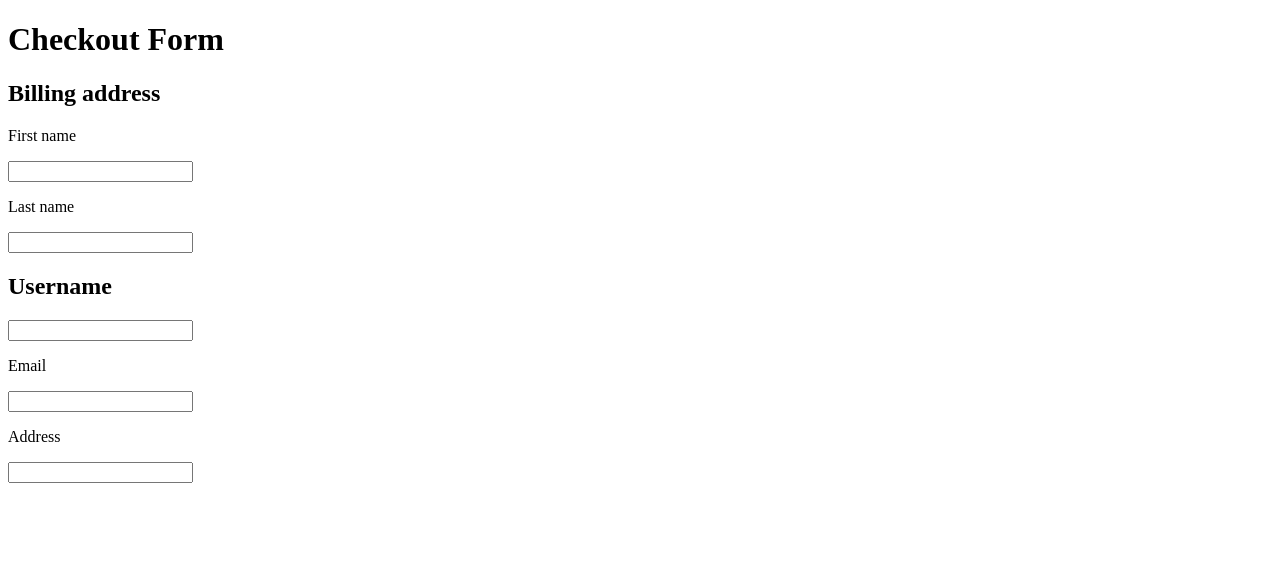
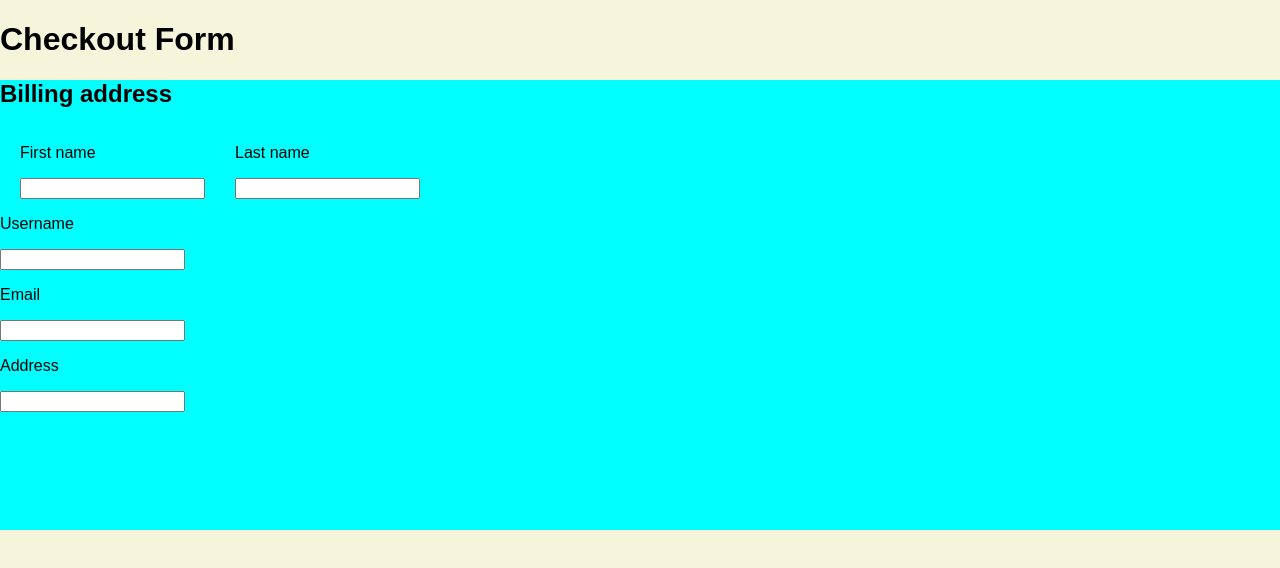
Before and after one commit to ChrisCodeX/Javascript-DOM-Manipulation, a plain HTML site: page src/index.html in a window 1280 px wide. Drawn offline with Linux system fonts and the light colour scheme.

Commit message:
style.css file created

```diff
--- a/src/index.html
+++ b/src/index.html
@@ -5,25 +5,26 @@
     <meta http-equiv="X-UA-Compatible" content="IE=edge">
     <meta name="viewport" content="width=device-width, initial-scale=1.0">
     <title>Document</title>
+    <link rel="stylesheet" href="style.css">
 </head>
 <body>
     <header>
         <h1>Checkout Form</h1>
     </header>
     <main>
-        <section>
-            <h2>Billing address</h2>
-            <div>
+        <h2>Billing address</h2>
+        <section class="namesSection">
+            <div class="firstNameContainer">
                 <p>First name</p>
                 <input type="text">
             </div>
-            <div>
+            <div class="lastNameContainer">
                 <p>Last name</p>
                 <input type="text">
             </div>
         </section>
         <section>
-            <h2>Username</h2>
+            <p>Username</p>
             <div>
                 <span></span>
                 <input type="text">
--- /dev/null
+++ b/src/style.css
@@ -0,0 +1,24 @@
+body {
+    margin: 0;
+    padding: 0;
+    font-family: Arial, Helvetica, sans-serif;
+    background-color:beige;
+}
+
+p {
+    color: black;
+}
+
+main {
+    width: 100%;
+    height: 450px;
+    background-color: aqua;
+}
+
+main .namesSection {
+    margin-left: 20px;
+    width: 100%;
+    display: flex;
+    justify-content: start;
+    gap: 30px;
+}
```
